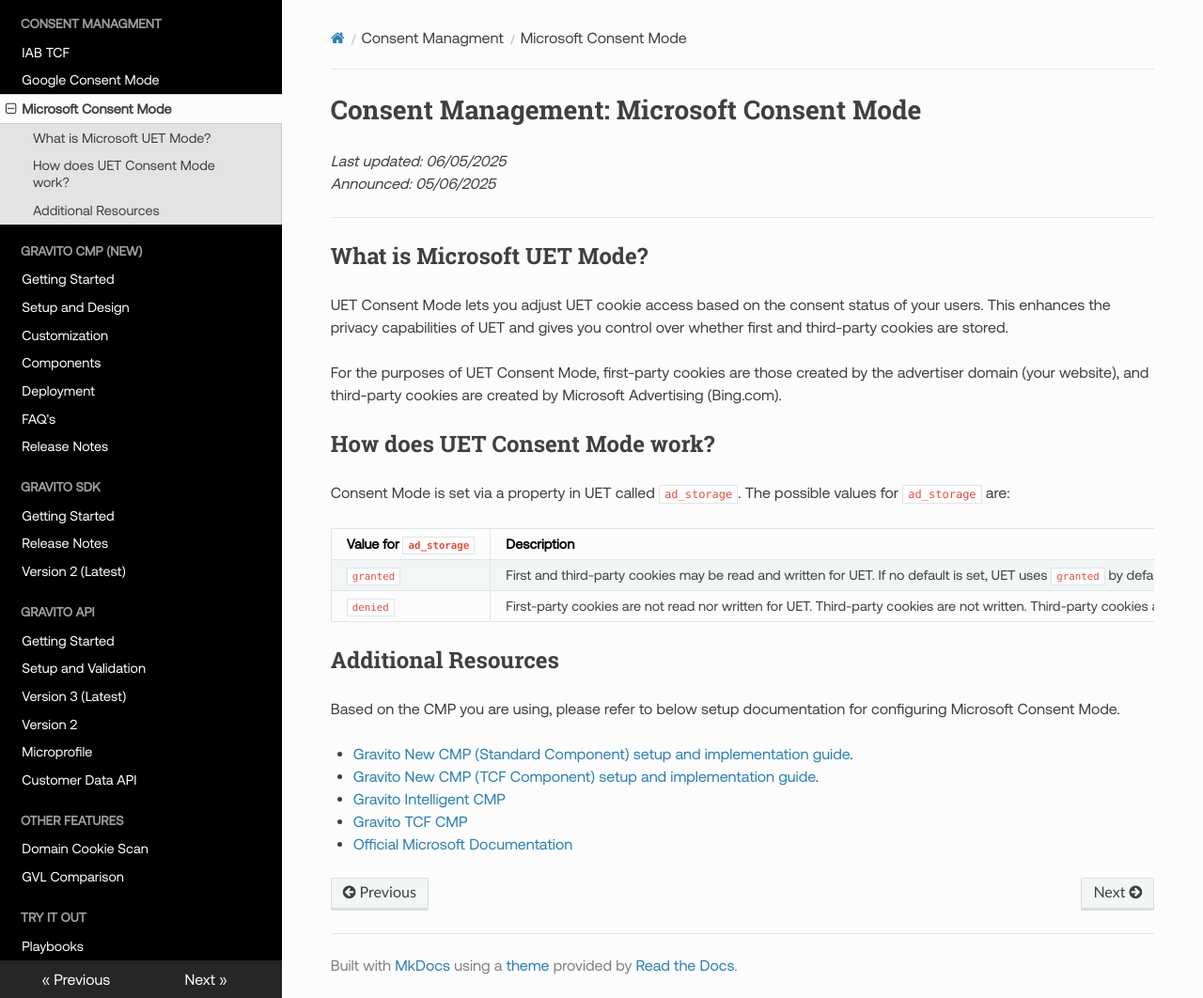
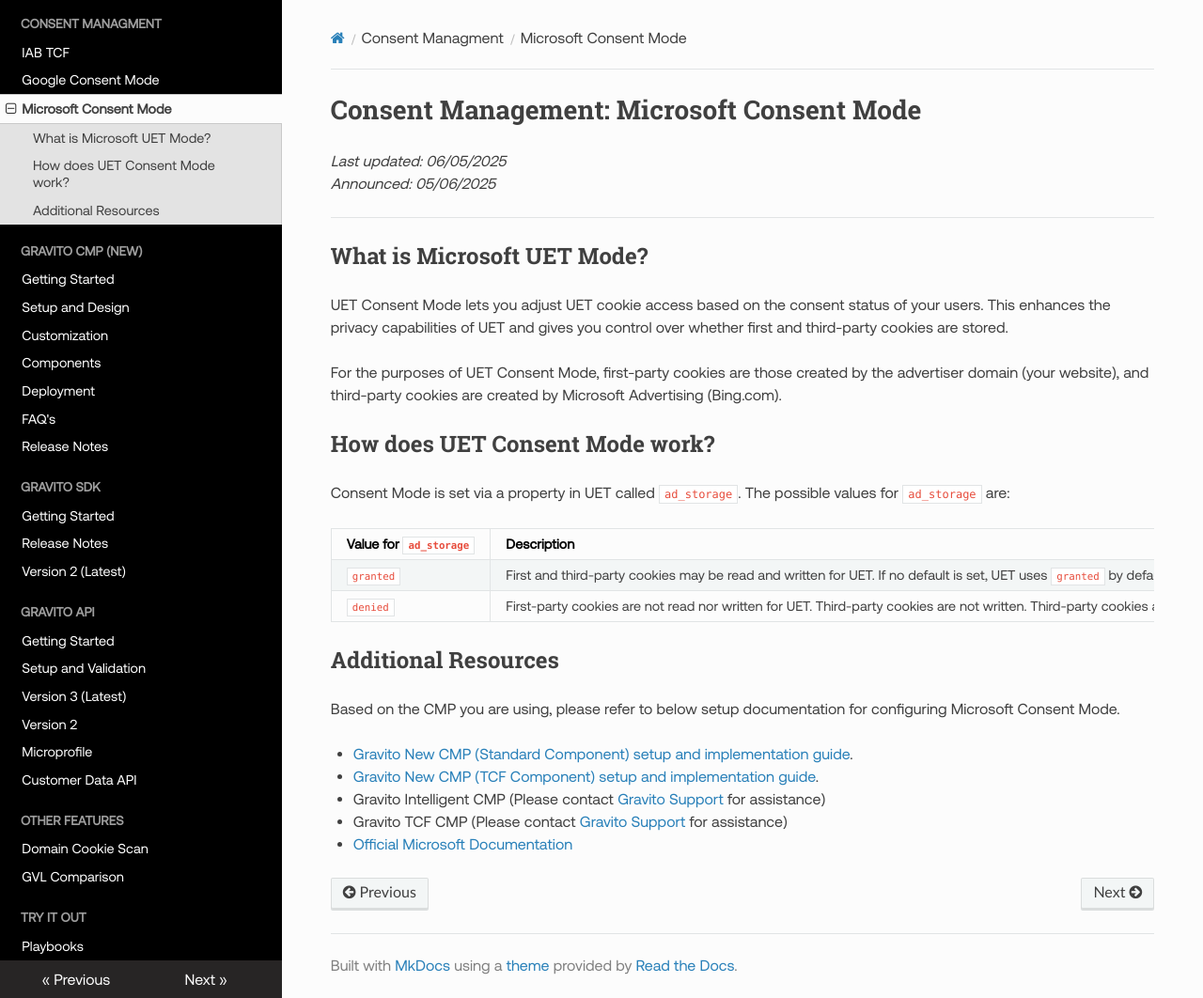
Before and after one commit to GravitoLtd/gravitoltd.github.io, an MkDocs documentation site: the page built from docs/Consent_Management/Microsoft_consent_mode.md, in a window 1280 px wide and 1062 px high. Shown: the whole window at 94% size. Built offline with MkDocs 1.6.1, drawn with Linux system fonts in a browser that asks for light colours; nearby versions of some CDN libraries; comment, search, counter and statistics services are not loaded.

Commit message:
cleaned up old links

```diff
--- a/docs/Consent_Management/Microsoft_consent_mode.md
+++ b/docs/Consent_Management/Microsoft_consent_mode.md
@@ -27,6 +27,6 @@
 - [Gravito New CMP (Standard Component) setup and implementation guide](../Gravito_V6_CMP/Components/StandardCMP/Gravito_cmp_uet.md).
 - [Gravito New CMP (TCF Component) setup and implementation guide](../Gravito_V6_CMP/Components/TCFCMP/tcf_cmp_uet.md).
 
-- [Gravito Intelligent CMP](../Gravito_Intelligent_CMP/advanced/Microsoft_consent_mode.md)
-- [Gravito TCF CMP](../Gravito_TCF_2.2_CMP/advanced/Microsoft_consent_mode.md)
+- Gravito Intelligent CMP (Please contact [Gravito Support](../Getting_started/Support.md) for assistance)
+- Gravito TCF CMP (Please contact [Gravito Support](../Getting_started/Support.md) for assistance)
 - [Official Microsoft Documentation](https://help.ads.microsoft.com/#apex/ads/en/56960/1-500)
```
Also changed, not shown: docs/Consent_Management/Google_consent_mode.md (+2 -2 lines).
